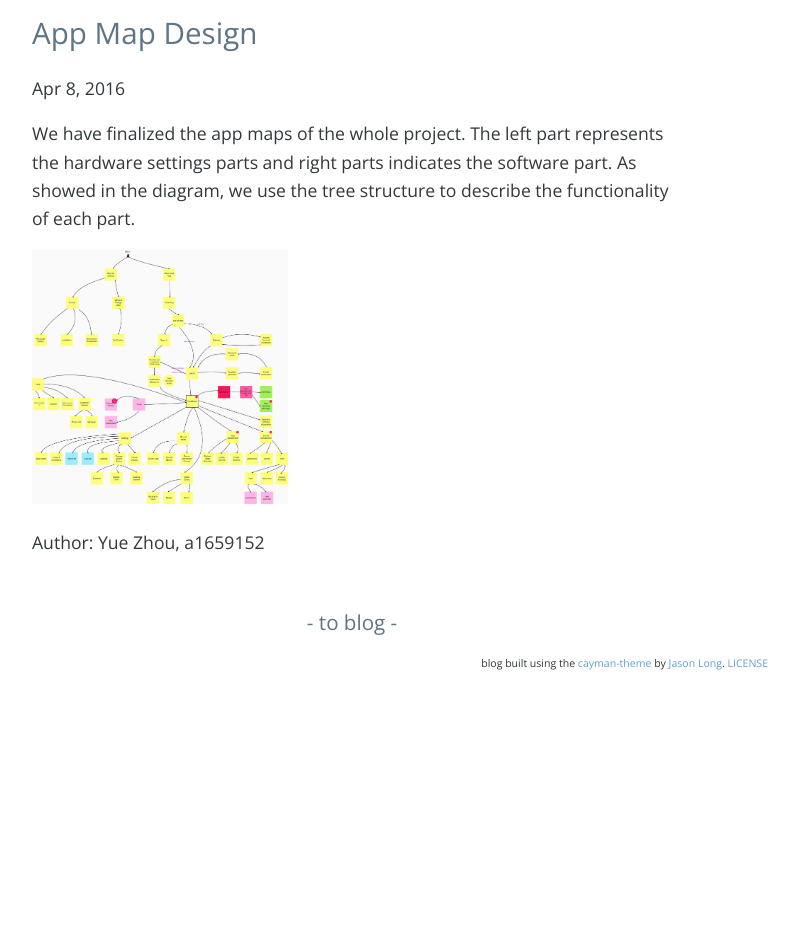
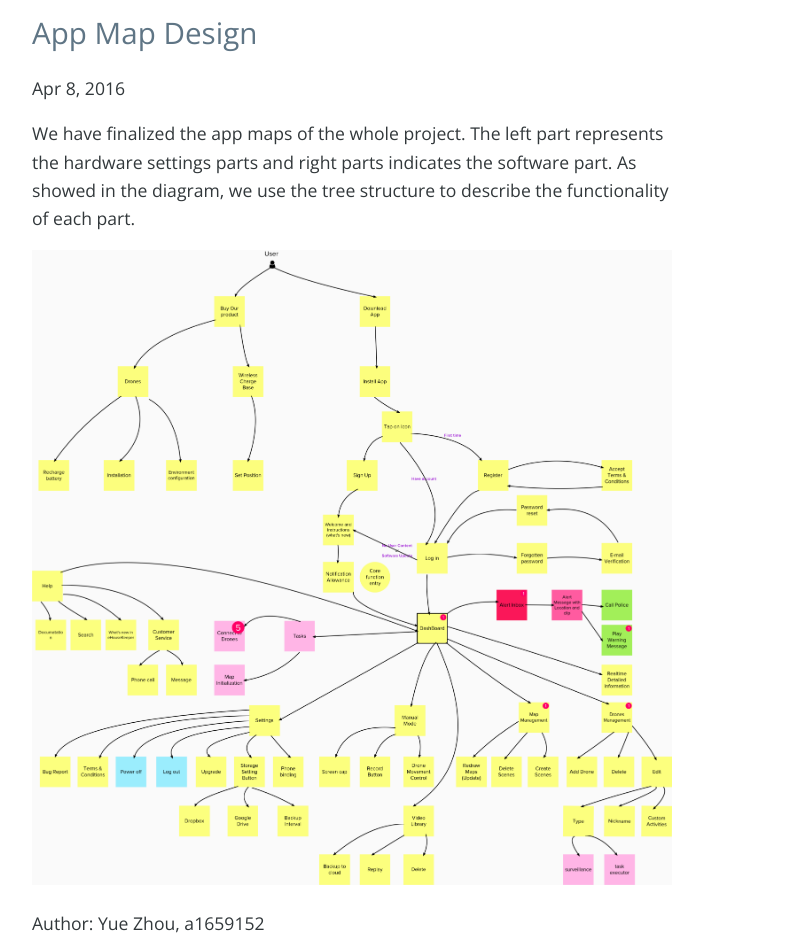
Before and after one commit to immortaljoe/immortaljoe.github.io, a Jekyll site: the page built from _posts/2016-04-08-yue-zhou-app-maps.md, in a window 1280 px wide. Shown: the part 391-1343 px from the top of the page, without its empty margins (288-1087 px from the left). Built offline with Jekyll 4.4.1, drawn with Linux system fonts in a browser that asks for light colours; before the commit the page ends 1105 px from its top, so only the background shows below that.

Commit message:
modification

```diff
--- a/_posts/2016-04-08-yue-zhou-app-maps.md
+++ b/_posts/2016-04-08-yue-zhou-app-maps.md
@@ -5,6 +5,6 @@ title: App Map Design
 
 We have finalized the app maps of the whole project. The left part represents the hardware settings parts and right parts indicates the software part. As showed in the diagram, we use the tree structure to describe the functionality of each part.
 
-<img src="https://raw.githubusercontent.com/immortaljoe/immortaljoe.github.io/master/img/mockup.png" alt="Log in" style="width: 40%;"/>
+<img src="https://raw.githubusercontent.com/immortaljoe/immortaljoe.github.io/master/img/mockup.png" alt="Log in" style="width: 100%;"/>
 
 Author: Yue Zhou, a1659152
```
